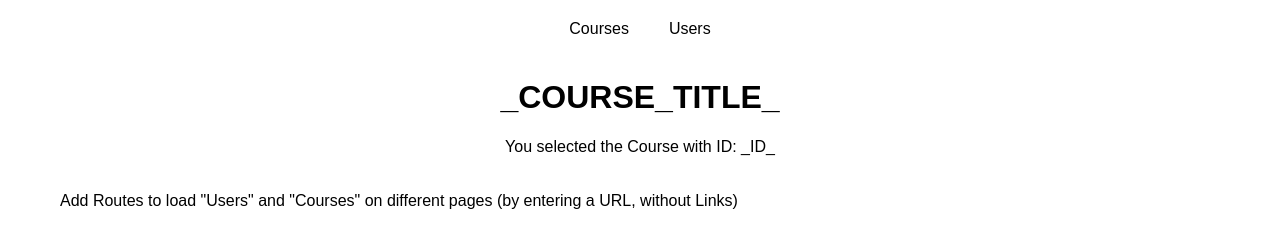
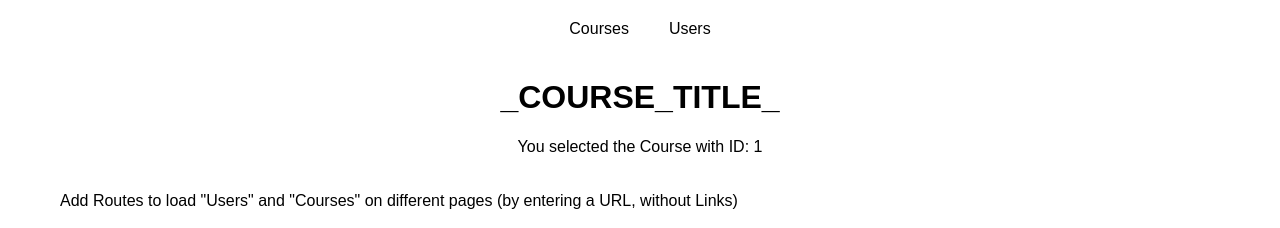
Before and after one commit to MadFarmer101/react-routting-assigment-udemy, a React (Create React App) app: page /courses/1 in a window 1280 px wide. Shown: the top 228 px of the page. Built offline with nearby package versions, Linux system fonts and the light colour scheme.

Commit message:
Passes the course id to the course page

```diff
--- a/src/containers/Course/Course.js
+++ b/src/containers/Course/Course.js
@@ -5,7 +5,7 @@ class Course extends Component {
         return (
             <div>
                 <h1>_COURSE_TITLE_</h1>
-                <p>You selected the Course with ID: _ID_</p>
+                <p>You selected the Course with ID: {this.props.match.params.id}</p>
             </div>
         );
     }
--- a/src/containers/Courses/Courses.js
+++ b/src/containers/Courses/Courses.js
@@ -1,5 +1,4 @@
 import React, { Component } from "react";
-import Course from "../Course/Course";
 import "./Courses.css";
 import { Link } from "react-router-dom";
 
```
